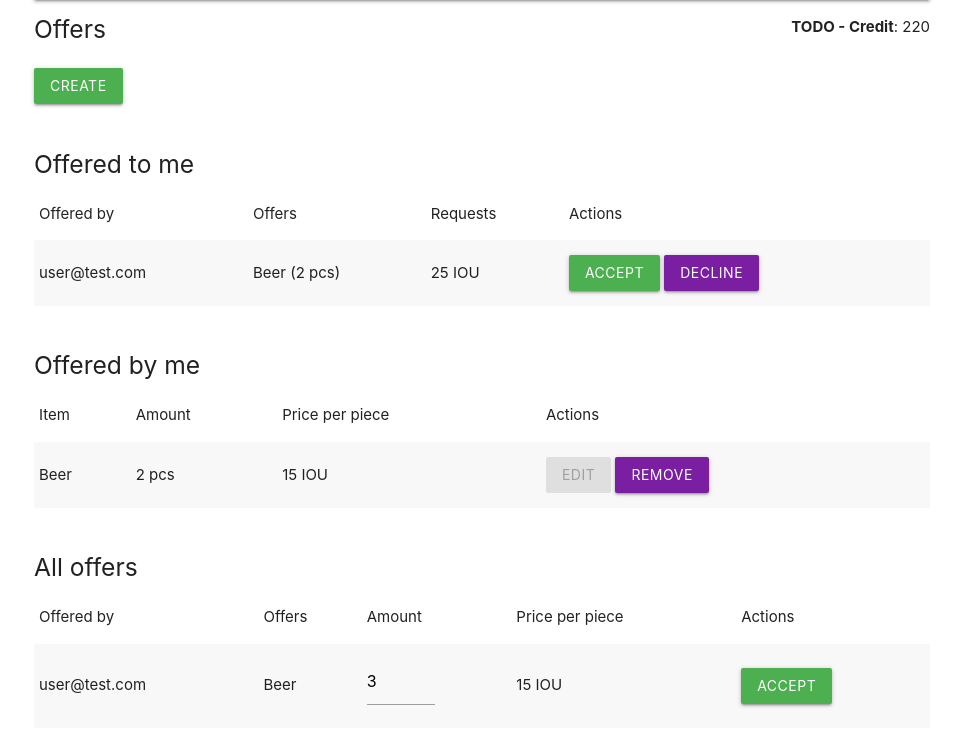
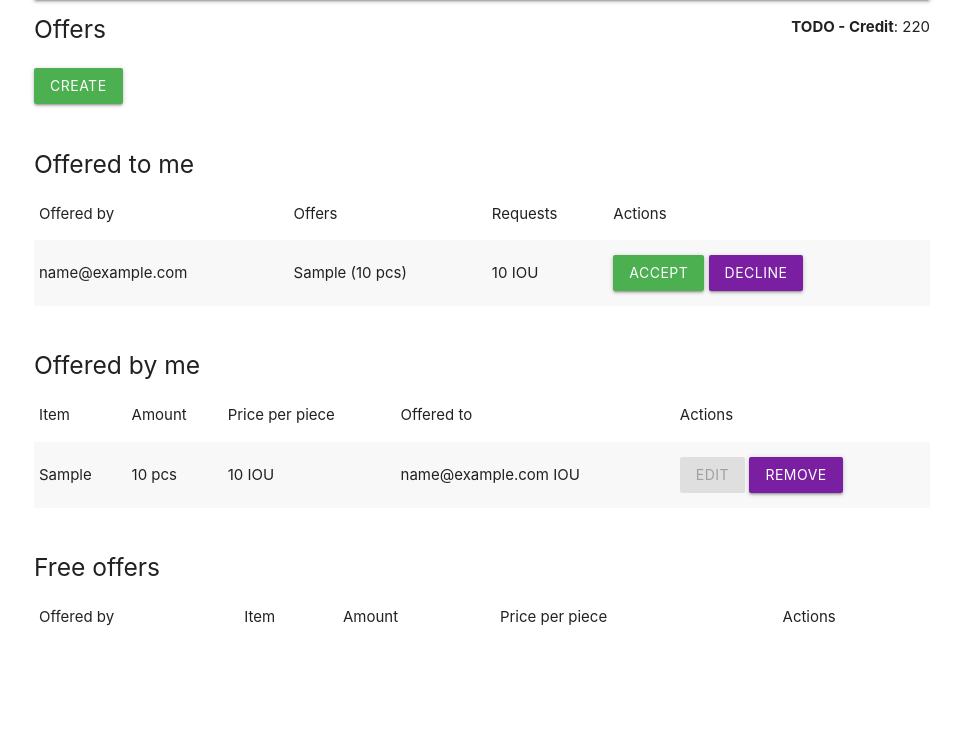
Before and after one commit to komackaj/flask-iou, a Flask app: page /offers in a window 1280 px wide. Shown: the part 64-807 px from the top of the page, without its empty margins (158-1120 px from the left). After the commit the page ends 690 px from the top, so only its background shows below. Run offline with Flask 2, Linux system fonts and the light colour scheme; a user stored in the database is signed in; tables that the repository leaves empty hold one stand-in row (values such as "Sample post"); parts of the project's set-up code (start-up, migrations or seed data) failed here and were passed over; some libraries are stand-ins or nearby versions.

Commit message:
Offer listing

```diff
--- a/iou/app.py
+++ b/iou/app.py
@@ -32,7 +32,10 @@
 
 @app.route('/offers')
 def offers():
-    return flask.render_template('offers.html')
+    params = {
+        'offers': Offer.query.all(),
+    }
+    return flask.render_template('offers.html', **params)
 
 @app.route('/people')
 def people():
--- a/iou/templates/offers.html
+++ b/iou/templates/offers.html
@@ -24,16 +24,19 @@
                 <td>Actions</td>
             </tr>
         </thead>
+
         <tbody>
+            {% for offer in offers if offer.target == current_user %}
             <tr>
-                <td>user@test.com</td>
-                <td>Beer (2 pcs)</td>
-                <td>25 IOU</td>
+                <td>{{offer.owner.email}}</td>
+                <td>{{offer.item}} ({{offer.amount}} pcs)</td>
+                <td>{{offer.price}} IOU</td>
                 <td>
                     <a class="waves-effect waves-light btn green" href="#">Accept</a>
                     <a class="waves-effect waves-light btn purple darken-2" href="#">Decline</a>
                 </td>
             </tr>
+            {% endfor %}
         </tbody>
     </table>
     </div>
@@ -46,19 +49,23 @@
                 <td>Item</td>
                 <td>Amount</td>
                 <td>Price per piece</td>
+                <td>Offered to</td>
                 <td>Actions</td>
             </tr>
         </thead>
         <tbody>
+            {% for offer in offers if offer.owner == current_user %}
             <tr>
-                <td>Beer</td>
-                <td>2 pcs</td>
-                <td>15 IOU</td>
+                <td>{{offer.item}}</td>
+                <td>{{offer.amount}} pcs</td>
+                <td>{{offer.price}} IOU</td>
+                <td>{{offer.target.email if offer.target else ""}} IOU</td>
                 <td>
                     <a class="waves-effect waves-light btn green" href="{{ url_for('edit_offer') }}?id=1" disabled=1">Edit</a>
                     <a class="waves-effect waves-light btn purple darken-2" href="#">Remove</a>
                 </td>
             </tr>
+            {% endfor %}
         </tbody>
     </table>
     </div>
@@ -66,29 +73,31 @@
 {% endif %}
 
 <div class="section">
-<h5>All offers</h5>
+<h5>Free offers</h5>
 <table class="striped">
     <thead>
         <tr>
             <td>Offered by</td>
-            <td>Offers</td>
+            <td>Item</td>
             <td>Amount</td>
             <td>Price per piece</td>
             <td>Actions</td>
         </tr>
     </thead>
     <tbody>
+        {% for offer in offers if offer.owner != current_user and not offer.target %}
         <tr>
-            <td>user@test.com</td>
-            <td>Beer</td>
+            <td>{{offer.owner.email}}</td>
+            <td>{{offer.item}}</td>
             <td>
-                <input class="amountSpinner" type="number" min="1" max="3" value="3">
+                <input class="amountSpinner" type="number" min="1" max="{{offer.amount}}" value="{{offer.amount}}">
             </td>
-            <td>15 IOU</td>
+            <td>{{offer.price}} IOU</td>
             <td>
                 <a class="waves-effect waves-light btn green" href="#">Accept</a>
             </td>
         </tr>
+        {% endfor %}
     </tbody>
 </table>
 </div>
```
